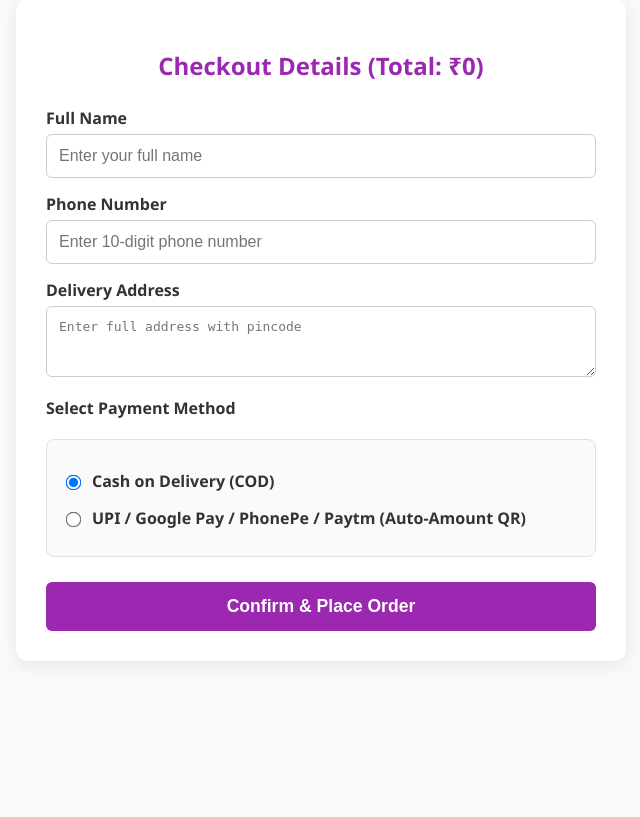
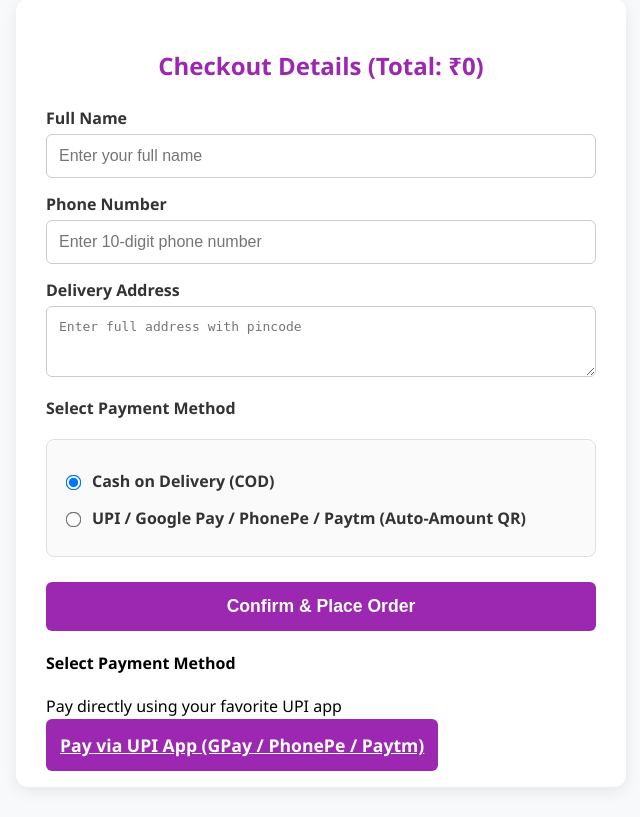
Before and after one commit to akshaikrishna2006/Nexocart, a Django app: page /checkout/ in a window 1280 px wide. Shown: the part 31-848 px from the top of the page, without its empty margins (319-959 px from the left). Before the commit the page ends 693 px from the top, so only its background shows below. Run offline with Django 5.2, Linux system fonts and the light colour scheme.

Commit message:
Add UPI direct payment link

```diff
--- a/templates/checkout.html
+++ b/templates/checkout.html
@@ -64,6 +64,17 @@
             </div>
 
             <button type="submit" class="btn">Confirm & Place Order</button>
+            <!-- UPI Intent Direct Payment Button -->
+<div class="card p-4 my-4 text-center shadow-sm rounded">
+    <h4 class="mb-2">Select Payment Method</h4>
+    <p class="text-muted mb-3">Pay directly using your favorite UPI app</p>
+
+    <!-- Direct UPI App Intent Link with your UPI ID -->
+    <a href="upi://pay?pa=akshai7909@okicici&pn=Nexocart&am={{ total_price }}&cu=INR&tn=Order%20Payment"
+       class="btn btn-success btn-lg w-100 py-3 font-weight-bold">
+       <i class="fas fa-wallet mr-2"></i> Pay via UPI App (GPay / PhonePe / Paytm)
+    </a>
+</div>
         </form>
     </div>
 
```
